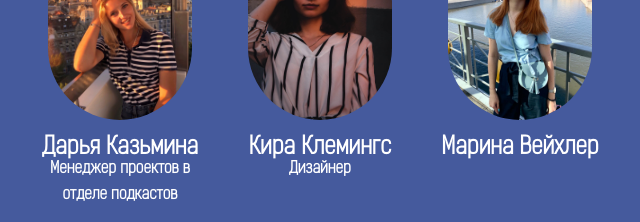
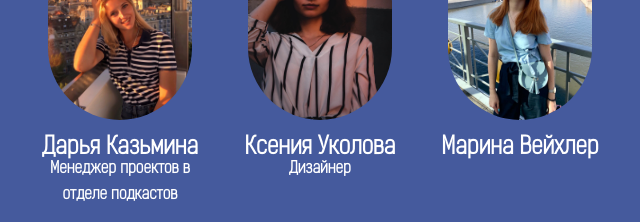
Before and after one commit to phesende/MiX, a plain HTML site: page MiX/index.html in a window 1280 px wide. Shown: the part 2160-2382 px from the top of the page, 520-1160 px from the left. Drawn offline with nearby package versions, Linux system fonts and the light colour scheme.

Commit message:
Update index.html

```diff
--- a/MiX/index.html
+++ b/MiX/index.html
@@ -159,7 +159,7 @@
                         </div>
                         <div class="member">
                             <img class="member__image" src="source/img/members/kita_clemings.jpg" alt="">
-                            <h3 class="member__full-name">Кира Клемингс</h3>
+                            <h3 class="member__full-name">Ксения Уколова</h3>
                             <p class="member__text">Дизайнер</p>
                         </div>
                         <div class="member">
```
